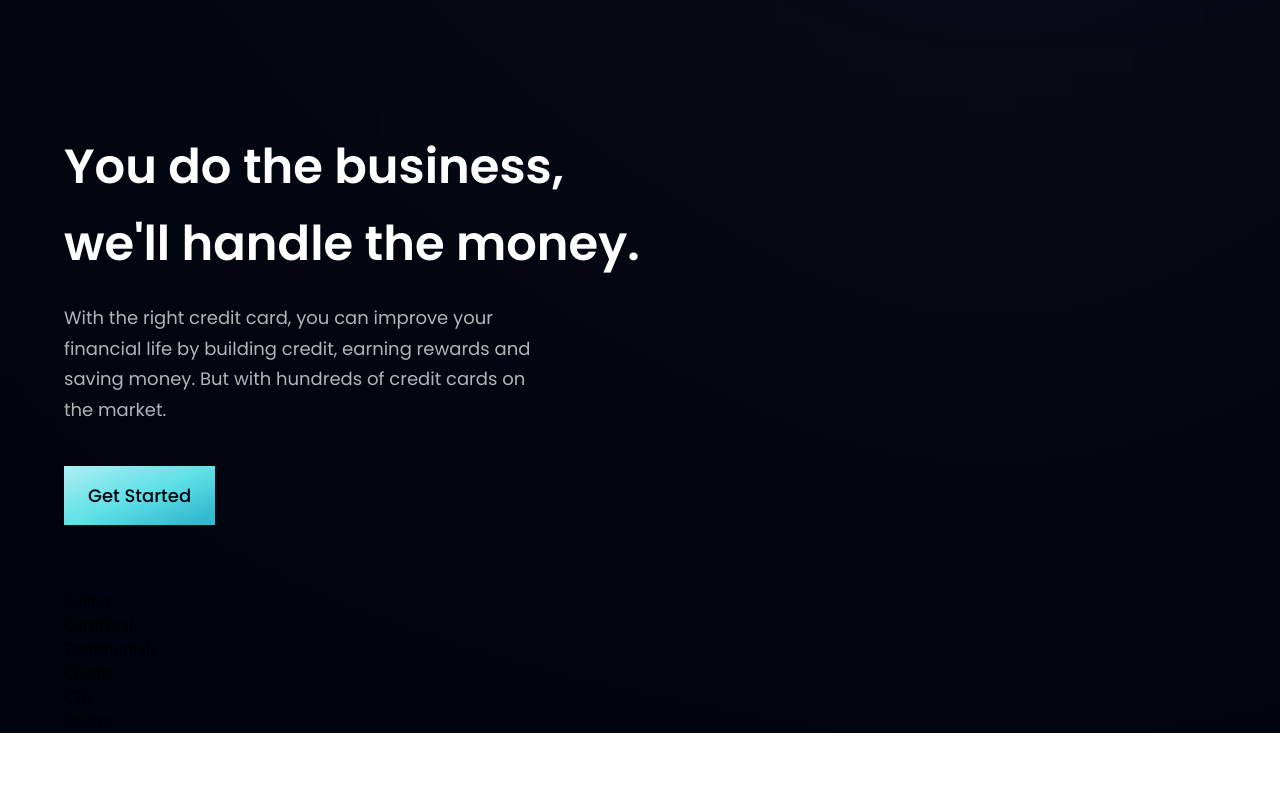
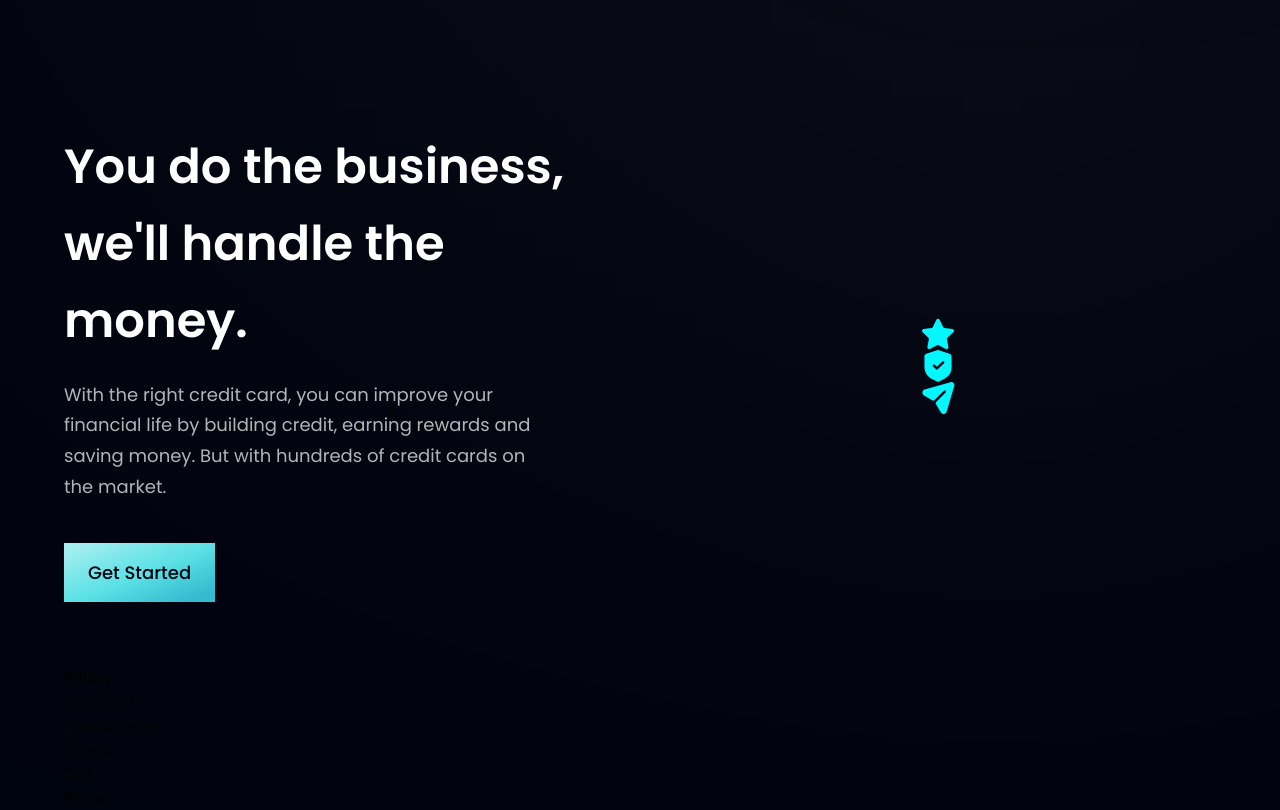
Before and after one commit to nejidevelops/modern_bank_app, a React (Vite) app: page / in a window 1280 px wide. Shown: the part 880-1690 px from the top of the page. Before the commit the page ends 1613 px from the top, so only its background shows below. Built offline with nearby package versions, Linux system fonts and the light colour scheme.

Commit message:
successful creation of the featurecard reusable component

```diff
--- a/src/components/Business.jsx
+++ b/src/components/Business.jsx
@@ -1,6 +1,14 @@
 import { features } from '../constants'
 import styles, { layout } from '../style'
 import Button from './Button'
+
+const FeatureCard = ({icon, title, content, index}) => (
+  <div>
+    <div>
+      <img src={icon} alt="icons" />
+    </div>
+  </div>
+)
 
 function Business() {
   return (
@@ -11,6 +19,12 @@
 
         <Button styles="mt-10" />
       </div>
+
+      <div className={`${layout.sectionImg} flex-col`}>
+        {features.map((feature, index)=>(
+          <FeatureCard key={feature.id} {...feature} index={index} />
+        ))}
+      </div>
     </section>
   )
 }
```
